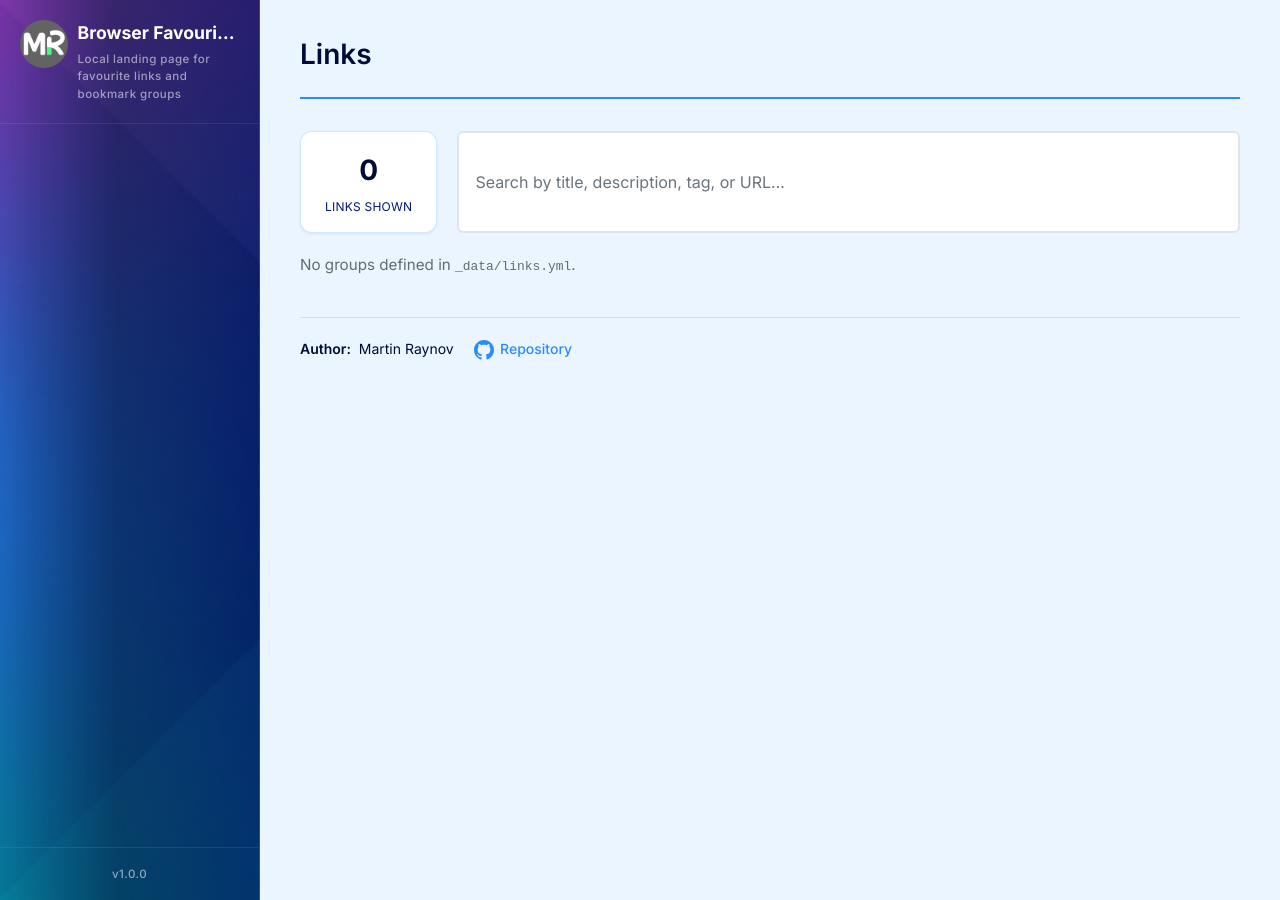
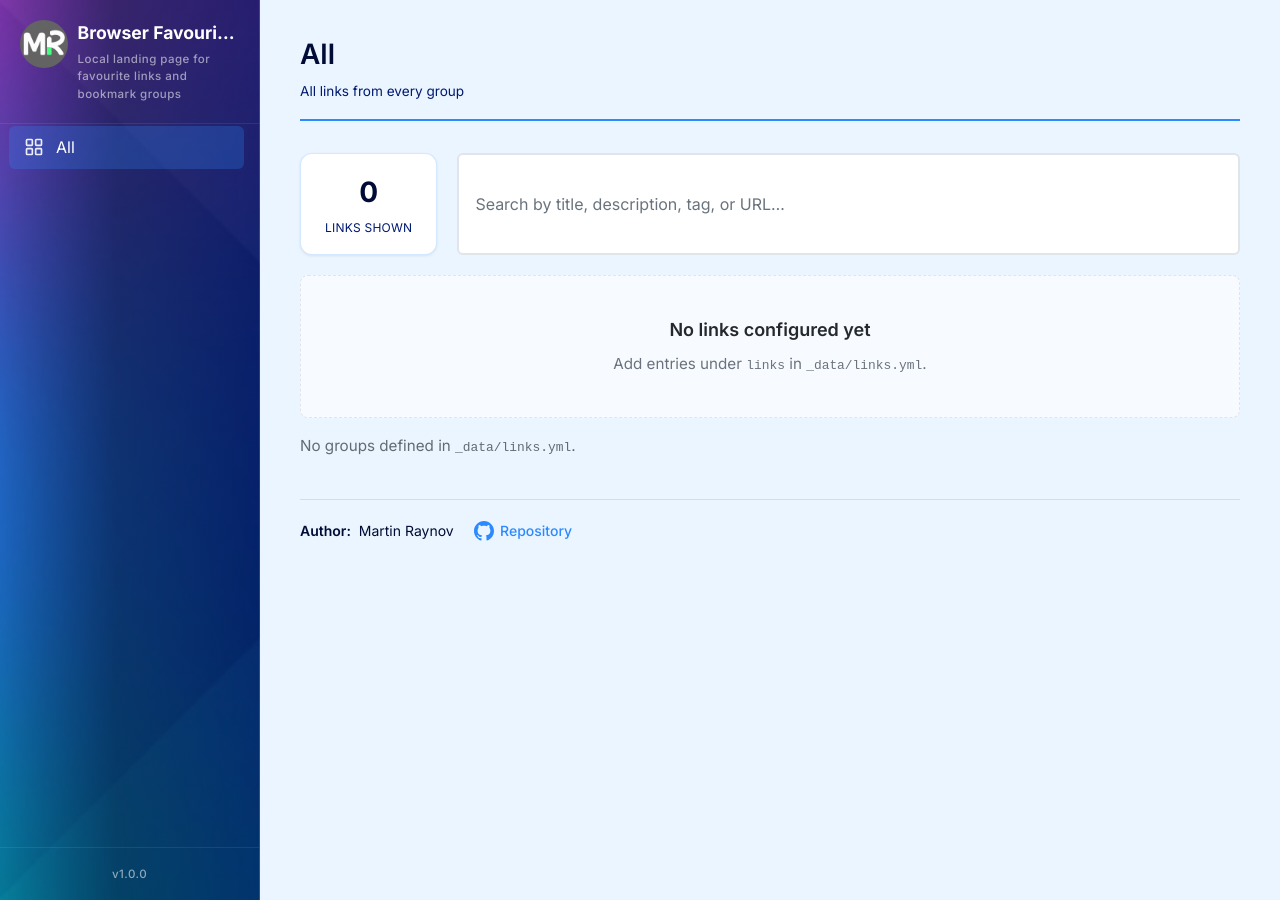
Before and after one commit to martinraynov/docker-browser-favourite, a Jekyll site: the page built from index.md, in a window 1280 px wide. Built offline with Jekyll 4.4.1, drawn with Linux system fonts in a browser that asks for light colours.

Commit message:
Update button on envs Add new all group

```diff
--- a/_includes/link_cards.html
+++ b/_includes/link_cards.html
@@ -11,7 +11,7 @@
 <div class="links-container" data-links-container="{{ group_id }}">
   {% if portal.links %}
     {% for link in portal.links %}
-      {% if link.group == group_id %}
+      {% if group_id == 'all' or link.group == group_id %}
         {% assign link_count = link_count | plus: 1 %}
         {% assign open_new = false %}
         {% if link.open_in_new_tab == false or link.open_in_new_tab == "false" %}
@@ -22,6 +22,8 @@
 
         {% assign destination_count = 0 %}
         {% assign card_href = nil %}
+        {% assign solo_env_key = 'local' %}
+        {% assign solo_env_label = 'Local' %}
         {% if link.urls %}
           {% if portal.environments and portal.environments.size > 0 %}
             {% for env_def in portal.environments %}
@@ -29,6 +31,8 @@
               {% if env_val and env_val != "" %}
                 {% assign destination_count = destination_count | plus: 1 %}
                 {% assign card_href = env_val %}
+                {% assign solo_env_key = env_def.id %}
+                {% assign solo_env_label = env_def.label | default: env_def.id | capitalize %}
               {% endif %}
             {% endfor %}
           {% else %}
@@ -37,17 +41,21 @@
               {% if env_val and env_val != "" %}
                 {% assign destination_count = destination_count | plus: 1 %}
                 {% assign card_href = env_val %}
+                {% assign solo_env_key = env_key %}
+                {% assign solo_env_label = env_key | capitalize %}
               {% endif %}
             {% endfor %}
           {% endif %}
         {% elsif link.url and link.url != "" %}
           {% assign destination_count = 1 %}
           {% assign card_href = link.url %}
+          {% assign solo_env_key = 'local' %}
+          {% assign solo_env_label = 'URL' %}
         {% endif %}
 
-        {% assign card_clickable = false %}
+        {% assign show_single_env_button = false %}
         {% if destination_count == 1 %}
-          {% assign card_clickable = true %}
+          {% assign show_single_env_button = true %}
         {% endif %}
         {% assign show_env_badges = false %}
         {% if link.urls and destination_count > 1 %}
@@ -85,21 +93,23 @@
         {% endif %}
 
         <article
-          class="link-card{% if card_clickable %} link-card-is-clickable{% endif %}"
+          class="link-card"
           id="link-{{ link.id }}"
           data-search="{{ search_blob | strip | downcase | escape }}"
         >
-          {% if card_clickable %}
-          <a
-            href="{{ card_href }}"
-            class="link-card-stretch-link"
-            aria-label="Open {{ link.title | escape }}"
-            {% if open_new %}target="_blank" rel="noopener noreferrer"{% endif %}
-          ></a>
-          {% endif %}
-
           <header class="link-card-header">
             <span class="link-card-title">{{ link.title }}</span>
+            {% if group_id == 'all' %}
+              {% assign link_group_label = link.group %}
+              {% if portal.groups %}
+                {% for g in portal.groups %}
+                  {% if g.id == link.group %}
+                    {% assign link_group_label = g.label %}
+                  {% endif %}
+                {% endfor %}
+              {% endif %}
+            <span class="link-card-group-label" title="Group">{{ link_group_label }}</span>
+            {% endif %}
           </header>
           {% if link.description %}
           <p class="link-card-description">{{ link.description }}</p>
@@ -114,41 +124,54 @@
 
           {% if show_env_badges %}
           <div class="link-environments" aria-label="Environment links">
+            <div class="link-env-row link-env-row-local">
               {% if portal.environments and portal.environments.size > 0 %}
                 {% for env_def in portal.environments %}
+                  {% if env_def.id == 'local' %}
                     {% assign env_key = env_def.id %}
                     {% assign env_label = env_def.label | default: env_key | capitalize %}
                     {% assign env_val = link.urls[env_key] %}
-                {% if env_val and env_val != "" %}
-                <a
-                  href="{{ env_val }}"
-                  class="env-badge {{ env_key }}"
-                  {% if open_new %}target="_blank" rel="noopener noreferrer"{% endif %}
-                >{{ env_label }}</a>
-                {% else %}
-                <span class="env-badge {{ env_key }} na" title="Not configured">{{ env_label }}</span>
+                    {% include env_badge_item.html env_key=env_key env_label=env_label env_val=env_val open_new=open_new %}
                   {% endif %}
                 {% endfor %}
               {% else %}
+                {% assign env_key = 'local' %}
+                {% assign env_label = 'Local' %}
+                {% assign env_val = link.urls[env_key] %}
+                {% if link.urls[env_key] != nil %}
+                  {% include env_badge_item.html env_key=env_key env_label=env_label env_val=env_val open_new=open_new %}
+                {% endif %}
+              {% endif %}
+            </div>
+            <div class="link-env-row link-env-row-shared">
+              {% if portal.environments and portal.environments.size > 0 %}
+                {% for env_def in portal.environments %}
+                  {% unless env_def.id == 'local' %}
+                    {% assign env_key = env_def.id %}
+                    {% assign env_label = env_def.label | default: env_key | capitalize %}
+                    {% assign env_val = link.urls[env_key] %}
+                    {% include env_badge_item.html env_key=env_key env_label=env_label env_val=env_val open_new=open_new %}
+                  {% endunless %}
+                {% endfor %}
+              {% else %}
                 {% for env_key in fallback_env_ids %}
+                  {% unless env_key == 'local' %}
                     {% assign env_val = link.urls[env_key] %}
                     {% if env_val != nil %}
                       {% assign env_label = env_key | capitalize %}
-                  {% if env_val != "" %}
-                  <a
-                    href="{{ env_val }}"
-                    class="env-badge {{ env_key }}"
-                    {% if open_new %}target="_blank" rel="noopener noreferrer"{% endif %}
-                  >{{ env_label }}</a>
-                  {% else %}
-                  <span class="env-badge {{ env_key }} na" title="Not configured">{{ env_label }}</span>
+                      {% include env_badge_item.html env_key=env_key env_label=env_label env_val=env_val open_new=open_new %}
                     {% endif %}
-                {% endif %}
+                  {% endunless %}
                 {% endfor %}
               {% endif %}
             </div>
-          {% elsif card_clickable and card_href %}
-          <p class="link-card-url">{{ card_href }}</p>
+          </div>
+          {% elsif show_single_env_button and card_href %}
+          <div class="link-environments" aria-label="Environment links">
+            <div class="link-env-row link-env-row-local">
+              {% include env_badge_item.html env_key=solo_env_key env_label=solo_env_label env_val=card_href open_new=open_new %}
+            </div>
+          </div>
           {% endif %}
         </article>
       {% endif %}
@@ -162,8 +185,13 @@
 
   {% if link_count == 0 %}
   <div class="link-group-empty" role="status">
+    {% if group_id == 'all' %}
+    <p class="link-group-empty-title">No links configured yet</p>
+    <p class="link-group-empty-text">Add entries under <code>links</code> in <code>_data/links.yml</code>.</p>
+    {% else %}
     <p class="link-group-empty-title">No links in this group yet</p>
     <p class="link-group-empty-text">Add entries under <code>links</code> with <code>group: {{ group_id }}</code> in <code>_data/links.yml</code>.</p>
+    {% endif %}
   </div>
   {% endif %}
 </div>
--- a/_includes/link_portal.html
+++ b/_includes/link_portal.html
@@ -1,11 +1,10 @@
 {% assign portal = site.data.links %}
-{% assign first_group = portal.groups | first %}
+{% assign all_label = portal.all_group.label | default: "All" %}
+{% assign all_description = portal.all_group.description | default: "All links from every group" %}
 
 <div class="dashboard-page-header">
-  <h2 class="dashboard-page-title" id="link-group-title">{% if first_group %}{{ first_group.label }}{% else %}Links{% endif %}</h2>
-  <p class="dashboard-page-meta" id="link-group-meta">
-    {% if first_group %}{{ first_group.description }}{% endif %}
-  </p>
+  <h2 class="dashboard-page-title" id="link-group-title">{{ all_label }}</h2>
+  <p class="dashboard-page-meta" id="link-group-meta">{{ all_description }}</p>
 </div>
 
 <section class="at-a-glance link-search-section" aria-label="Search links">
@@ -28,22 +27,19 @@
 </section>
 
 <div class="link-group-panels">
+  <section
+    class="link-group-panel hidden"
+    data-group="all"
+    data-label="{{ all_label | escape }}"
+    data-description="{{ all_description | escape }}"
+    aria-label="{{ all_label }}"
+  >
+    {% include link_cards.html group_id="all" %}
+  </section>
+
   {% if portal.groups %}
     {% for group in portal.groups %}
-      {% if group.id == 'favorites' %}
-      <section
-        class="link-group-panel hidden"
-        data-group="{{ group.id }}"
-        data-label="{{ group.label | escape }}"
-        data-description="{{ group.description | escape }}"
-        aria-label="{{ group.label }}"
-      >
-        {% include link_cards.html group_id=group.id %}
-      </section>
-      {% endif %}
-    {% endfor %}
-    {% for group in portal.groups %}
-      {% unless group.id == 'favorites' %}
+      {% unless group.id == 'all' %}
       <section
         class="link-group-panel hidden"
         data-group="{{ group.id }}"
@@ -137,7 +133,7 @@
       for (var i = 0; i < panels.length; i++) {
         if (panels[i].getAttribute('data-group') === hashGroup) return hashGroup;
       }
-      return panels[0].getAttribute('data-group');
+      return 'all';
     }
 
     if (sidebar) {
--- a/_includes/sidebar.html
+++ b/_includes/sidebar.html
@@ -2,6 +2,7 @@
 {% assign site_title = portal.site.title | default: site.title %}
 {% assign site_subtitle = portal.site.subtitle | default: site.description %}
 {% assign component_version = site.component_version | default: portal.site.version %}
+{% assign all_label = portal.all_group.label | default: "All" %}
 
 <nav class="dashboard-sidebar" role="navigation" aria-label="Link groups">
   <div class="sidebar-brand">
@@ -19,19 +20,15 @@
   </div>
 
   <ul class="sidebar-nav sidebar-nav-groups" id="link-group-sidebar">
+    <li class="sidebar-nav-item">
+      <button type="button" class="sidebar-nav-link sidebar-group-trigger" data-group="all" aria-selected="false">
+        <svg class="sidebar-nav-icon" xmlns="http://www.w3.org/2000/svg" width="20" height="20" viewBox="0 0 24 24" fill="none" stroke="currentColor" stroke-width="2" aria-hidden="true"><rect x="3" y="3" width="7" height="7" rx="1"/><rect x="14" y="3" width="7" height="7" rx="1"/><rect x="3" y="14" width="7" height="7" rx="1"/><rect x="14" y="14" width="7" height="7" rx="1"/></svg>
+        <span>{{ all_label }}</span>
+      </button>
+    </li>
     {% if portal.groups %}
       {% for group in portal.groups %}
-        {% if group.id == 'favorites' %}
-        <li class="sidebar-nav-item">
-          <button type="button" class="sidebar-nav-link sidebar-group-trigger" data-group="{{ group.id }}" aria-selected="false">
-            <svg class="sidebar-nav-icon" xmlns="http://www.w3.org/2000/svg" width="20" height="20" viewBox="0 0 24 24" fill="none" stroke="currentColor" stroke-width="2" aria-hidden="true"><polygon points="12 2 15.09 8.26 22 9.27 17 14.14 18.18 21.02 12 17.77 5.82 21.02 7 14.14 2 9.27 8.91 8.26 12 2"/></svg>
-            <span>{{ group.label }}</span>
-          </button>
-        </li>
-        {% endif %}
-      {% endfor %}
-      {% for group in portal.groups %}
-        {% unless group.id == 'favorites' %}
+        {% unless group.id == 'all' %}
         <li class="sidebar-nav-item">
           <button type="button" class="sidebar-nav-link sidebar-group-trigger" data-group="{{ group.id }}" aria-selected="false">
             <svg class="sidebar-nav-icon" xmlns="http://www.w3.org/2000/svg" width="20" height="20" viewBox="0 0 24 24" fill="none" stroke="currentColor" stroke-width="2" aria-hidden="true"><path d="M22 19a2 2 0 0 1-2 2H4a2 2 0 0 1-2-2V5a2 2 0 0 1 2-2h5l2 3h9a2 2 0 0 1 2 2z"/></svg>
--- a/assets/css/links.css
+++ b/assets/css/links.css
@@ -89,6 +89,10 @@
 
 .link-card-header {
   margin-bottom: 0.5rem;
+  display: flex;
+  flex-wrap: wrap;
+  align-items: baseline;
+  gap: 0.35rem 0.5rem;
 }
 
 .link-card-title {
@@ -96,6 +100,17 @@
   font-weight: 600;
   color: #24292e;
   margin: 0;
+}
+
+.link-card-group-label {
+  font-size: 0.75rem;
+  font-weight: 600;
+  color: #586069;
+  padding: 0.12rem 0.45rem;
+  border-radius: 4px;
+  background: #f6f8fa;
+  border: 1px solid #e1e4e8;
+  line-height: 1.3;
 }
 
 .link-card-description {
@@ -174,11 +189,41 @@
 
 .link-environments {
   display: flex;
-  flex-wrap: wrap;
-  gap: 0.4rem;
+  flex-direction: column;
+  gap: 0.45rem;
   margin-top: 0.25rem;
   position: relative;
   z-index: 2;
+}
+
+.link-env-row {
+  display: flex;
+  flex-wrap: nowrap;
+  gap: 0.35rem;
+  align-items: center;
+}
+
+.link-env-row-local {
+  width: 100%;
+}
+
+.link-env-row-local .env-badge {
+  display: block;
+  width: 100%;
+  box-sizing: border-box;
+  text-align: center;
+}
+
+.link-env-row-shared {
+  flex-wrap: nowrap;
+}
+
+.link-env-row-shared .env-badge {
+  flex: 1 1 0;
+  min-width: 0;
+  padding-left: 0.35rem;
+  padding-right: 0.35rem;
+  font-size: 0.75rem;
 }
 
 .env-badge {
```
Also changed, not shown: _includes/env_badge_item.html (added, +13 -0 lines), docs/CONFIGURATION.md (+13 -3 lines). Lines whose indentation alone changed are shown as unchanged.
